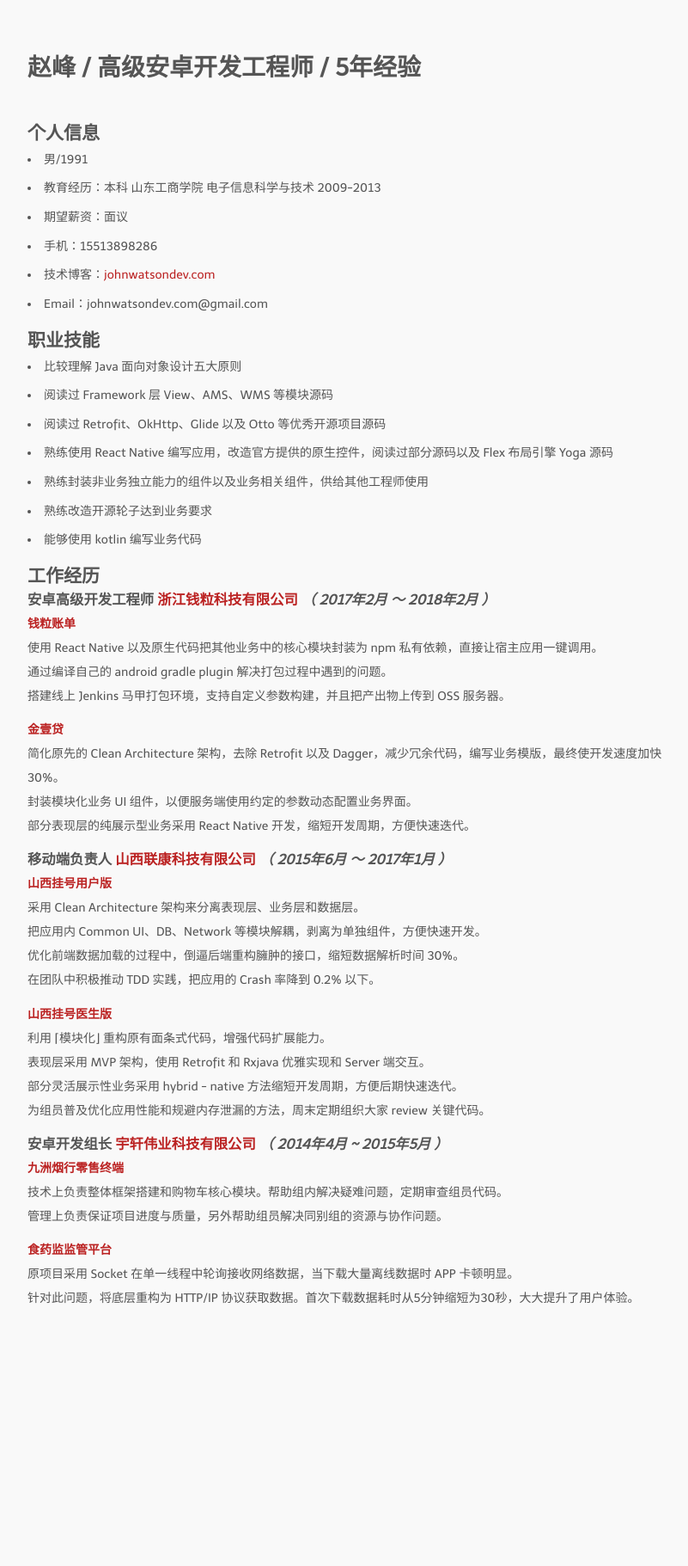
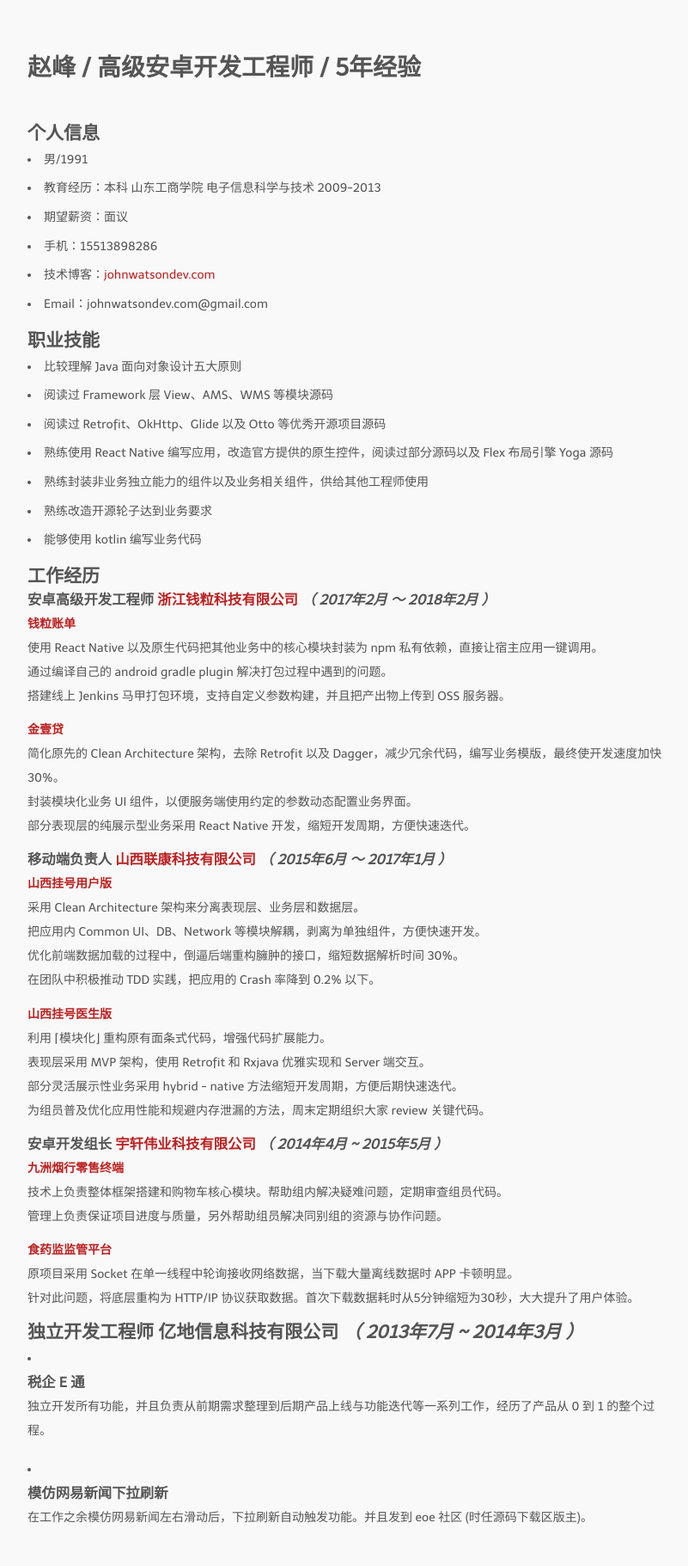
Before and after one commit to johnwatsondev/johnwatsondev.github.io, a Jekyll site: the page built from mycv.md, in a window 1280 px wide. Shown: the whole page at 86% size, without its empty margins (233-1034 px from the left). Built offline with Jekyll 4.4.1, drawn with Linux system fonts in a browser that asks for light colours; nearby versions of some CDN libraries; some web fonts are replaced; before the commit the page ends 1552 px from its top, so only the background shows below that.

Commit message:
Update: my cv's experience

```diff
--- a/mycv.md
+++ b/mycv.md
@@ -60,3 +60,11 @@ permalink: /mycv/
 #### [食药监监管平台](http://www.yuxuanweiye.com/product/show-107.aspx)
 原项目采用 Socket 在单一线程中轮询接收网络数据，当下载大量离线数据时 APP 卡顿明显。
 针对此问题，将底层重构为 HTTP/IP 协议获取数据。首次下载数据耗时从5分钟缩短为30秒，大大提升了用户体验。
+
+## 独立开发工程师 亿地信息科技有限公司 *（ 2013年7月 ~ 2014年3月 ）*
+
+* ### 税企 E 通
+独立开发所有功能，并且负责从前期需求整理到后期产品上线与功能迭代等一系列工作，经历了产品从 0 到 1 的整个过程。
+
+* ### 模仿网易新闻下拉刷新
+在工作之余模仿网易新闻左右滑动后，下拉刷新自动触发功能。并且发到 eoe 社区 (时任源码下载区版主)。
```
